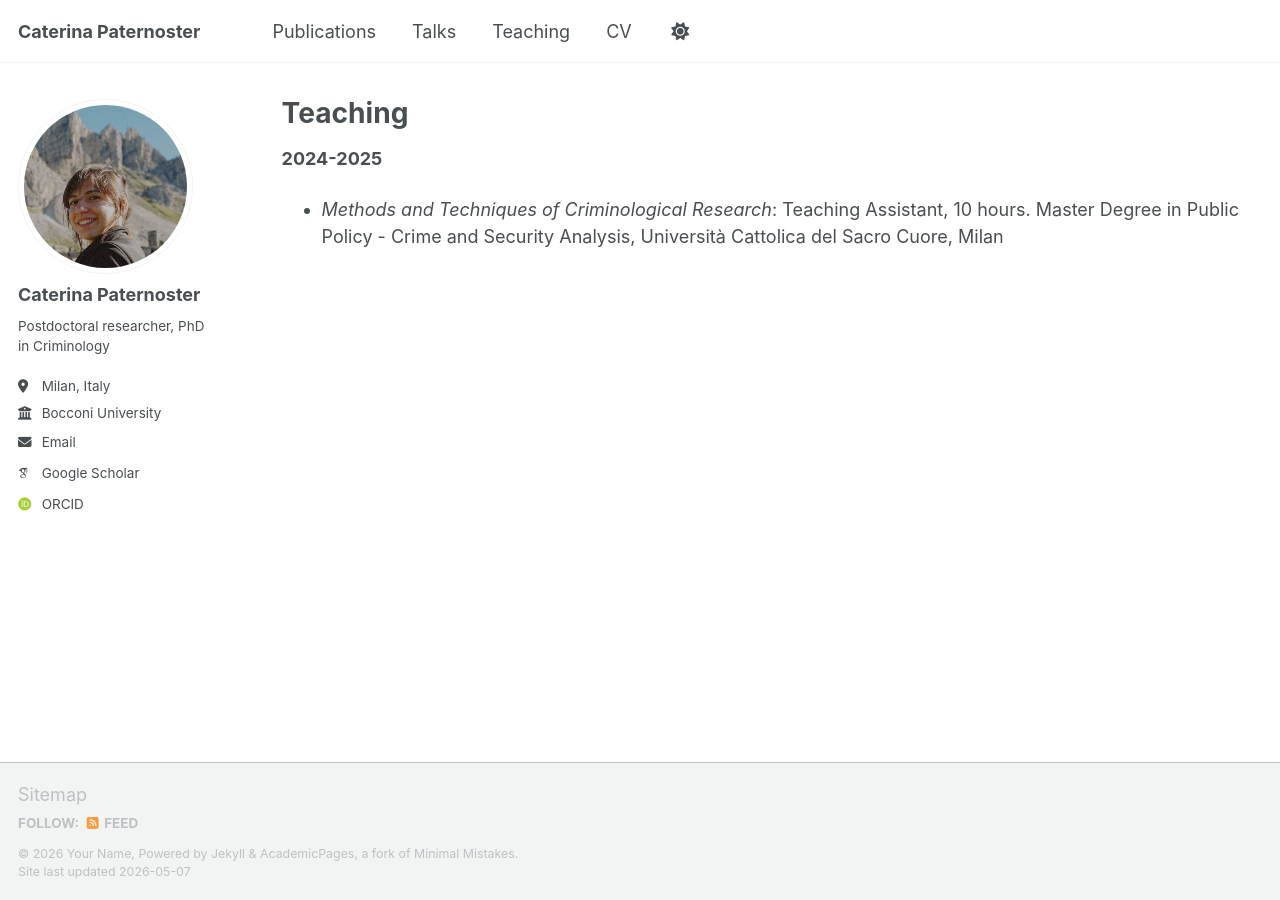
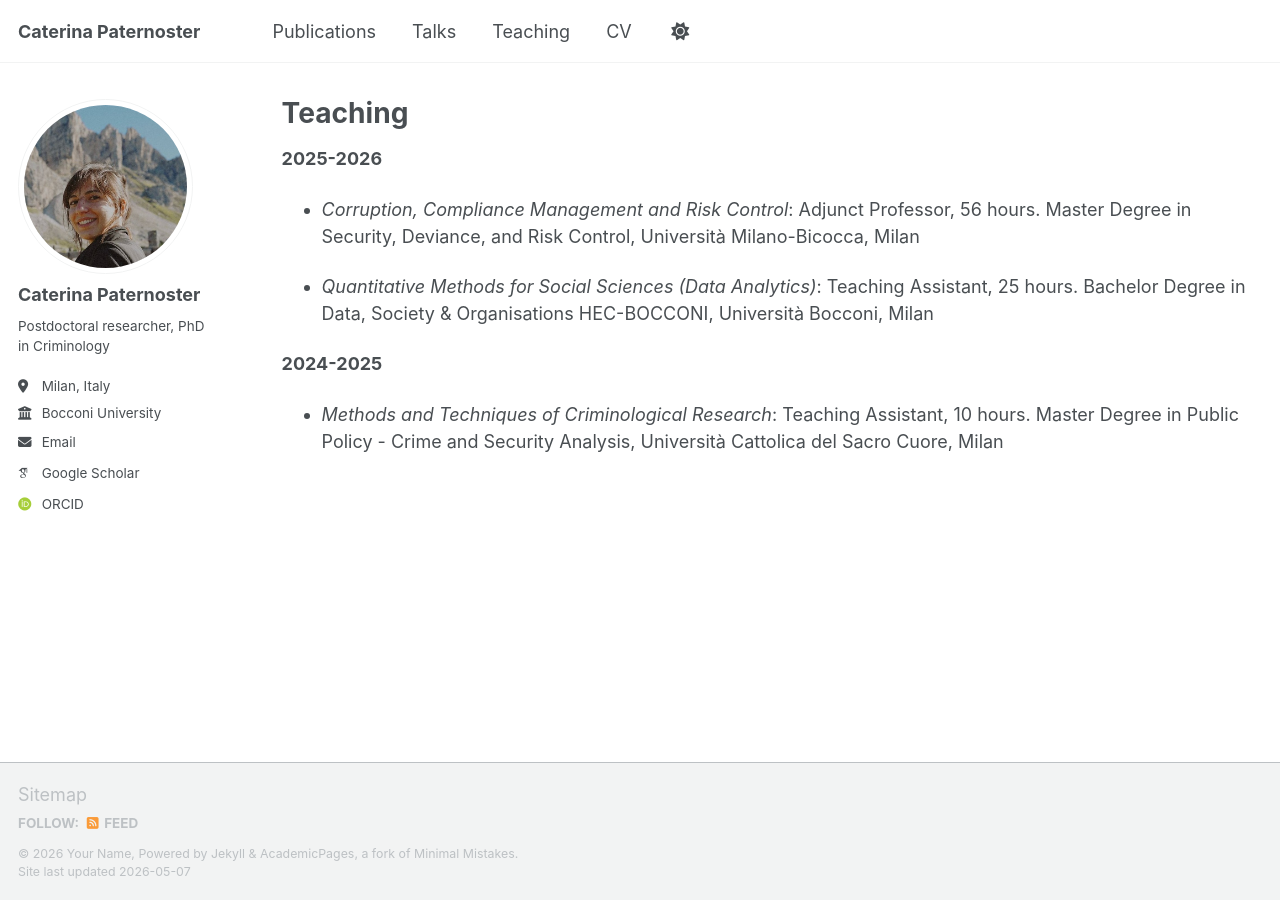
Before and after one commit to caterinapaternoster/caterinapaternoster.github.io, a Jekyll site: the page built from _teaching/teaching.md, in a window 1280 px wide. Built offline with Jekyll 4.4.1, drawn with Linux system fonts in a browser that asks for light colours; some web fonts are replaced; a script that is not in the unit is left out.

Commit message:
Update teaching.md

```diff
--- a/_teaching/teaching.md
+++ b/_teaching/teaching.md
@@ -5,6 +5,15 @@ permalink: /teaching/
 author_profile: true
 ---
 
+**2025-2026**
+
+* _Corruption, Compliance Management and Risk Control_: Adjunct Professor, 56 hours.
+Master Degree in Security, Deviance, and Risk Control, Università Milano-Bicocca, Milan
+
+* _Quantitative Methods for Social Sciences (Data Analytics)_: Teaching Assistant, 25 hours.
+Bachelor Degree in Data, Society & Organisations HEC-BOCCONI, Università Bocconi, Milan
+
+
 **2024-2025**
 
 * _Methods and Techniques of Criminological Research_: Teaching Assistant, 10 hours.
```
